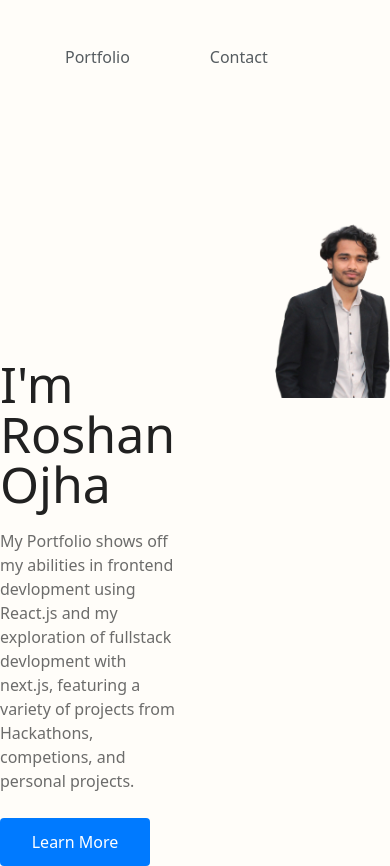
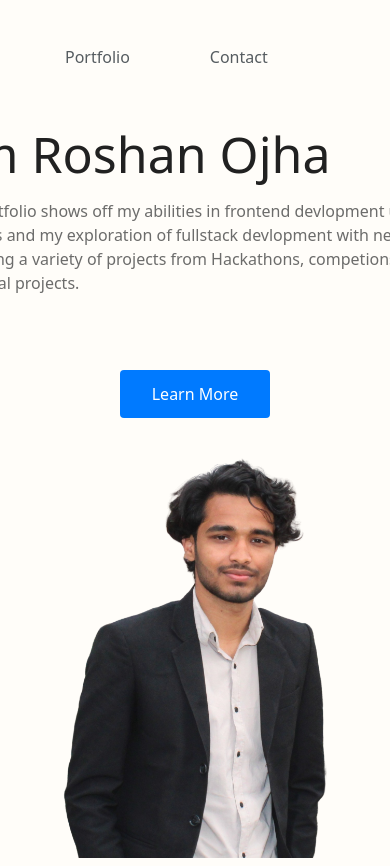
Before and after one commit to Roshan-Ojha/roshan-ojha.github.io, a Next.js app: page / in a window 390 px wide. Shown: the top 866 px of the page. Built offline with nearby package versions, Linux system fonts and the light colour scheme.

Commit message:
tried to make responsive

```diff
--- a/app/home/page.tsx
+++ /dev/null
@@ -1,5 +0,0 @@
-export default function Home(){
-    return(
-        <div>Hello</div>
-    )
-}
--- a/app/page.tsx
+++ b/app/page.tsx
@@ -8,11 +8,11 @@ export default function Home() {
   return (
     <div className="w-full">
       <Navbar page="home"></Navbar>
-      <div className="mt-[130px] flex flex-row justify-center space-x-[100px]">
-        <div className="mt-[135px] flex w-[500px] flex-col">
+      <div className="mt-[130px] flex flex-row justify-center space-x-[100px] max-[1110px]:space-x-[0px] max-[1110px]:flex-col max-[1110px]:mt-[25px]">
+        <div className="mt-[135px] flex w-[500px] flex-col max-[1110px]:self-center max-[1110px]:mt-[10px]">
           <div className="text-[50px] font-[475] leading-[50px] text-[#212121]">
-            I&apos;m Roshan
-            <br />
+            I&apos;m Roshan&nbsp;
+            <br className="max-[1110px]:hidden"></br>
             Ojha
           </div>
           <div className="mt-[20px] text-[#6c6c6b]">
@@ -21,12 +21,12 @@ export default function Home() {
             featuring a variety of projects from Hackathons, competions, and
             personal projects.
           </div>
-          <div className="mt-[25px] flex w-[150px] cursor-pointer justify-center rounded bg-[#007aff] px-5 py-3 align-middle text-white hover:border-[1px] hover:border-[#007aff] hover:bg-white hover:text-[#007aff]">
+          <div className="mt-[25px] flex w-[150px] cursor-pointer justify-center rounded bg-[#007aff] px-5 py-3 align-middle text-white hover:border-[1px] hover:border-[#007aff] hover:bg-white hover:text-[#007aff] max-[1110px]:self-center max-[1110px]:mt-[75px]">
             Learn More
           </div>
         </div>
-        <div>
-          <Image src={roshan} alt="" width={500} height={500} />
+        <div className="max-[1110px]:self-center h-[768px] w-[507px] relative max-[1110px]:mt-[40px] max-[1110px]:h-[400px] max-[1110px]:w-[264px]">
+          <Image src={roshan} alt="" layout="fill" />
         </div>
       </div>
     </div>
```
